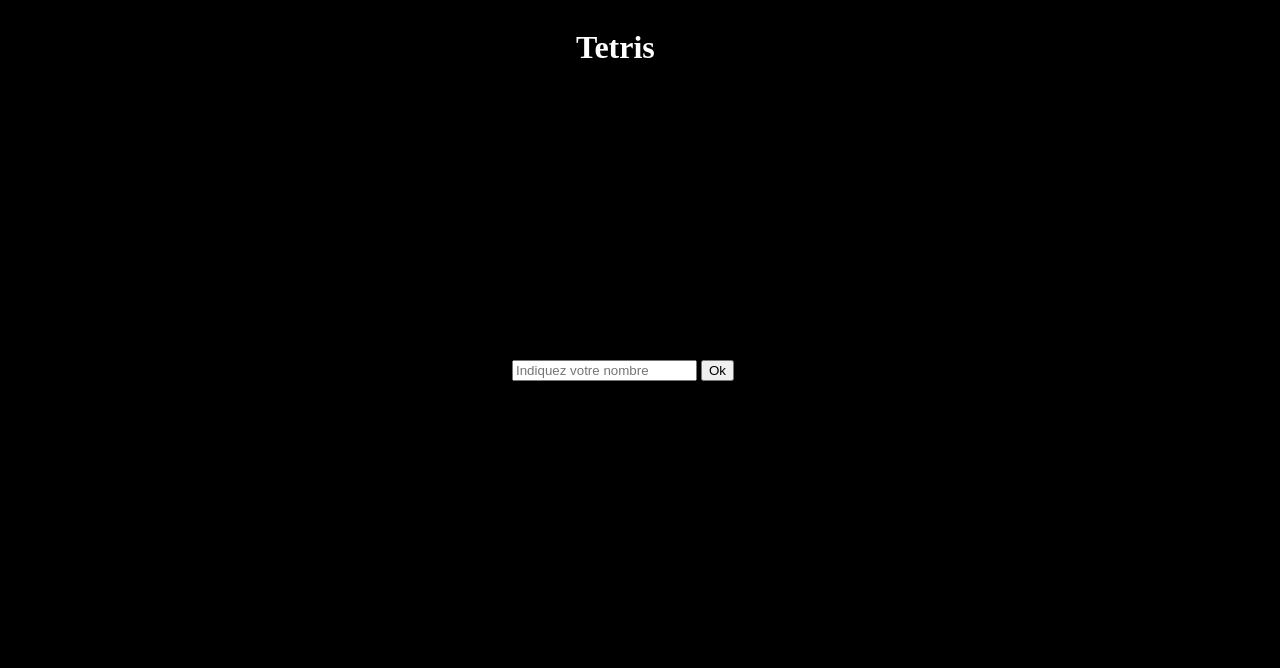
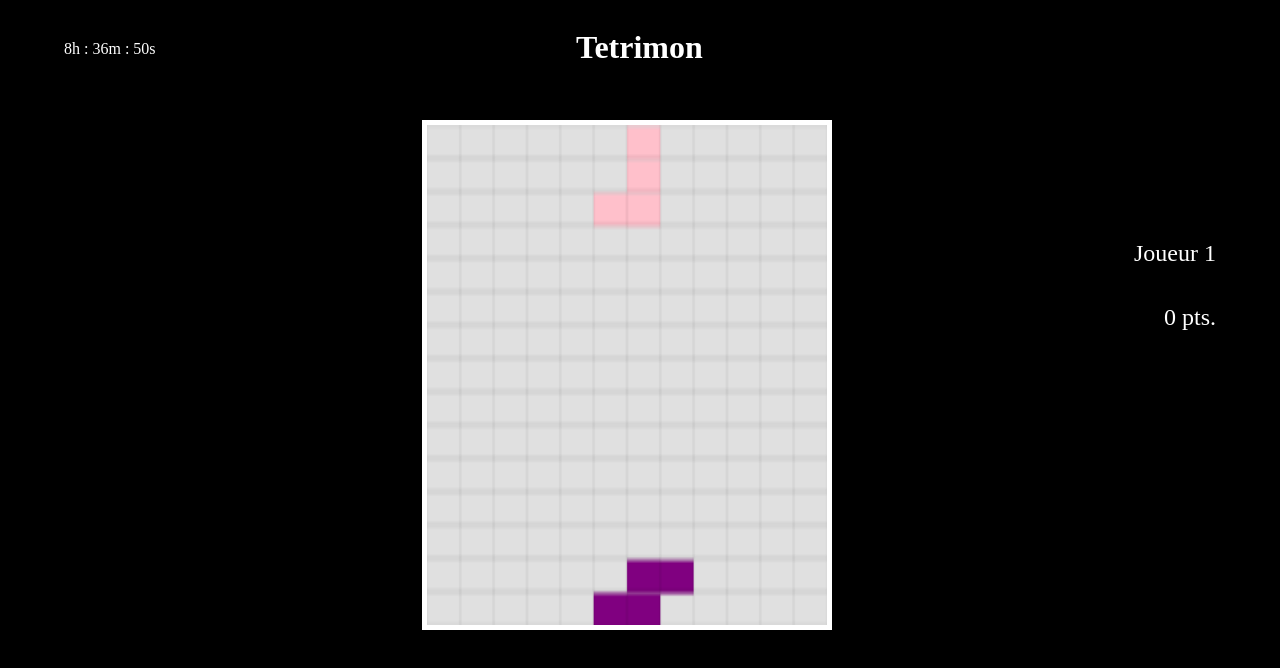
Before and after one commit to dragent/tetrisGame, a plain HTML site: page tetris/html/index.html in a window 1280 px wide. Both pictures are taken after a click on the button "Ok". Drawn offline with Linux system fonts and the light colour scheme.

Commit message:
Add files via upload
Creating of true valor of position + date

```diff
--- a/tetris/css/fond.css
+++ b/tetris/css/fond.css
@@ -53,3 +53,10 @@ h1{
     top:38%;
     font-size: 24px;
 }
+
+#time{
+    position: absolute;
+    top:5%;
+    left:5%;
+    color: white;
+}
--- a/tetris/html/index.html
+++ b/tetris/html/index.html
@@ -4,18 +4,19 @@
 
 
 -->
-<html>
+<html lang="fr">
     <head>
-        <title>Tétris du feu de dieu</title>
+        <title>Tétrimon</title>
         <meta charset="UTF-8">
         <meta name="viewport" content="width=device-width, initial-scale=1.0">
         <link href="../css/fond.css" rel="stylesheet" type="text/css"/>
-        <script src="../js/jquery/jquery-3.3.1.js" type="text/javascript"></script>
-        <script src="../js/piece.js" type="text/javascript"></script>
-        <script src="../js/bloc_js.js" type="text/javascript"></script>
+        <script src="../js/jquery/jquery-3.3.1.js"></script>
+        <script src="../js/piece.js"></script>
+        <script src="../js/bloc_js.js" ></script>
     </head>
-    <body>
-        <h1> Tetris </h1>
+    <body >
+        <h1> Tetrimon </h1>
+        <label id="time"></label>
         <div id="pseudo">
             <input type="text" placeholder="Indiquez votre nombre" id="pseudo_text"/>
             <button id="valid">Ok</button>
--- a/tetris/js/bloc_js.js
+++ b/tetris/js/bloc_js.js
@@ -5,125 +5,110 @@
  */
 
 
-
 $(document).ready(function()
 {
-    const L = "L_forme";
-    const No_L = "No_L_forme";
-    const Z = "Z_forme";
-    const No_Z = "No_Z_forme";
-    const T = "t_forme";
-    const l = "line";
-    const S = "square";
+
+    var tableau_Mat=["L_forme","No_L_forme","Z_forme","No_Z_forme","t_forme","line","square"];
     var descend=true;
     var $cadre=$("#cadre").get(0);
     var $ctx=$("#cadre").get(0).getContext('2d');
     var $pseudo;
-    var w,h,rand,x,y;
+    var w,h,rand,x,y,val_x,val_y;
     var point=0;
-    var tableau_Mat=["L_forme","No_L_forme","Z_forme","No_Z_forme","t_forme","line","square"];
     var piece_act;
     var Tab_piece=new Array;
+
+
+    /******************************************************************************************************************************************************
+     *
+     *
+     *****************************************************************************************************************************************************/
+    getTime();
+    /******************************************************************************************************************************************************
+     *
+     *
+     ******************************************************************************************************************************************************/
 
     function creaLine()
     {
         $ctx.fillStyle='red';
-        $ctx.fillRect(x,y,w*4,h);
     }
 
     function creaCarre()
     {
         $ctx.fillStyle='blue';
-        $ctx.fillRect(x,y,w*2,h*2);
     }
 
     function creaT()
     {
         $ctx.fillStyle='yellow';
-        $ctx.fillRect(x,y,w*3,h);
-        $ctx.fillRect(x+w,y+h,w,h);
     }
 
     function creaL()
     {
         $ctx.fillStyle='green';
-        $ctx.fillRect(x,y,w,h*3);
-        $ctx.fillRect(x+w,y+2*h,w,h);
     }
 
     function creaNoL()
     {
         $ctx.fillStyle='pink';
-        $ctx.fillRect(x,y,w,h*3);
-        $ctx.fillRect(x-w,y+2*h,w,h);
     }
     function creaZ()
     {
         $ctx.fillStyle='violet';
-        $ctx.fillRect(x,y,w*2,h);
-        $ctx.fillRect(x+w,y+h,w*2,h);
     }
     function creaNoZ()
     {
         $ctx.fillStyle='purple';
-        $ctx.fillRect(x,y+h,w*2,h);
-        $ctx.fillRect(x+w,y,w*2,h);
     }
 
-    function creaAlea (rand)
+    function quadrillage()
     {
-        switch(rand)
+        $ctx.strokeStyle = "rgba(0, 0, 0, 1)";
+        $ctx.lineWidth  = '0.05';
+        for(i=0;i<$cadre.height;i+=10)
         {
-            case 0 : creaL();
-                break;
-            case 1 : creaNoL();
-                break;
-            case 2 : creaZ();
-                break;
-            case 3 : creaNoZ();
-                break;
-            case 4 : creaT();
-                break;
-            case 5 : creaLine();
-                break;
-            case 6 : creaCarre();
-                break;
+            for(j=0;j<$cadre.width;j+=w)
+            {
+                $ctx.strokeRect(j, i, w, h);
+            }
         }
     }
 
-    function found(chaine)
+
+    function creaAlea (pieceAff)
     {
-        for(var i=0;i<tableau_Mat.length;i++)
+
+        switch(pieceAff.getForme())
         {
-            if(chaine===tableau_Mat[i])
+            case "L_forme" : creaL();
+                break;
+            case "No_L_forme" : creaNoL();
+                break;
+            case "Z_forme" : creaZ();
+                break;
+            case "No_Z_forme" : creaNoZ();
+                break;
+            case "t_forme" : creaT();
+                break;
+            case "line" : creaLine();
+                break;
+            case "square" : creaCarre();
+                break;
+        }
+      /*  console.log(pieceAff.getX());
+        console.log(pieceAff.getY());*/
+        for(var i=0;i<4;i++)
+        {
+            for(var j=0;j<4;j++)
             {
-                return i;
+                if(pieceAff.mat[i][j]!==0)
+                {
+                    $ctx.fillRect(pieceAff.getMatX(i, j,$cadre.width),pieceAff.getMatY(i, j,$cadre.width),w,h);
+                }
             }
         }
-        return -1;
     }
-
-    $("#valid").click(function (){
-        if($('#pseudo_text').val()!=='')
-        {
-            $pseudo=$("#pseudo_text").val();
-            $("#valid").css("visibility","hidden");
-            $("#pseudo_text").css("visibility","hidden");
-            $("#pseudo").css("visibility","hidden");
-            $("#cadre").css("visibility","visible");
-            $("#Pseudo_joueur").text($pseudo);
-            $("#Points").text(point+" pts.");
-            w=$cadre.width/12;
-            h=10;
-            rand=Math.floor(Math.random() * Math.floor(tableau_Mat.length));
-            y=0;
-            x=5*w;
-            piece_act=new piece(tableau_Mat[rand]);
-            piece_act.miseEnPlace(x,$cadre.width);
-            draw();
-        }
-    });
-
     function dessin()
     {
         tmpX=x;
@@ -132,27 +117,94 @@ $(document).ready(function()
         {
             x=Tab_piece[i].getX();
             y=Tab_piece[i].getY();
-            creaAlea(found(Tab_piece[i].getForme()));
+            creaAlea(Tab_piece[i]);
         }
         x=tmpX;
         y=tmpY;
     }
 
-    function init()
+
+    /******************************************************************************************************************************************************
+     *
+     ******************************************************************************************************************************************************/
+    async function getTime()
     {
-        $ctx.strokeStyle = "rgba(0, 0, 0, 1)";
-        $ctx.lineWidth  = '0.05';
-        for(i=0;i<$cadre.height;i+=10)
-        {
-          for(j=0;j<$cadre.width;j+=w)
-          {
-              $ctx.strokeRect(j, i, w, h);
-          }
-        }
-        if(Tab_piece.length>0)
-            dessin();
+        var $time=$("#time");
+        var dt= new Date($.now());
+        $time.text(dt.getHours()+"h : "+dt.getMinutes()+"m : "+dt.getSeconds()+"s");
+        delete dt;
+        setTimeout(getTime,60);
     }
 
+
+
+    $("#valid").click(function ()
+    {
+        if($('#pseudo_text').val()!=='')
+        {
+            $pseudo=$("#pseudo_text").val();
+        }
+        else
+        {
+            $pseudo="Joueur 1";
+        }
+        $("#valid").css("visibility","hidden");
+        $("#pseudo_text").css("visibility","hidden");
+        $("#pseudo").css("visibility","hidden");
+        $("#cadre").css("visibility","visible");
+        $("#Pseudo_joueur").text($pseudo);
+        $("#Points").text(point+" pts.");
+        val_y=h;
+        $(document).keydown( function(e)
+        {
+           switch(e.which)
+            {
+                case 39:val_x=w;
+                        break;
+                case 37 : val_x=-w;
+                    break;
+                case 40 : val_y+=h;
+                    break;
+            }
+        });
+        val_x=0;
+        w=$cadre.width/12;
+        h=10;
+        val_y=h;
+        rand=Math.floor(Math.random() * Math.floor(tableau_Mat.length));
+        y=0;
+        x=5*w;
+        piece_act=new piece(tableau_Mat[rand]);
+        piece_act.miseEnPlace(x,$cadre.width);
+        draw();
+    });
+
+
+
+
+
+    /********************
+     *
+     * @param {type} piece_act
+     * @return {Boolean}
+     */
+    function  verifLoose(piece_act)
+    {
+        for(i=0;i<4;i++)
+        {
+            for(j=0;j<4;j++)
+            {
+                if((piece_act.mat[i][j]<$cadre.width)&&(piece_act.mat[i][j]>0))
+                    return true;
+            }
+        }
+        return false;
+    }
+    /*****************
+     *
+     * @param {type} temp
+     * @return {Boolean}
+     */
     function verif(temp)
     {
 
@@ -160,47 +212,93 @@ $(document).ready(function()
         {
             for(var j=0;j<4;j++)
             {
-                console.log(i,j);
                 for(var k=0;k<Tab_piece.length;k++)
                 {
                     if(Tab_piece[k].isOnIt(temp.mat[i][j]))
-                        return false;
+                    {
+                        return true;
+                    }
                 }
             }
         }
-        return true;
+        return false;
     }
 
+    /*
+     *
+     */
+    function verifBorder(temp)
+    {
+        for(let i=0;i<4;i++)
+        {
+            for(let j=0;j<4;j++)
+            {
+                if((temp.getMatX(i,j,w)<0)||(temp.getMatX(i,j,w)>w))
+                    return true;
+            }
+        }
+        return false;
+    }
+    function clone(clone,vrai)
+    {
+        clone.setX(vrai.getX());
+        clone.setY(vrai.getY());
+        clone.id=vrai.id;
+        for(var i=0;i<4;i++)
+        {
+            for(var j=0;j<4;j++)
+            {
+                clone.mat[i][j]=vrai.mat[i][j];
+            }
+        }
+    }
     function draw()
     {
         $ctx.clearRect(0,0,$cadre.width,$cadre.height);
-        init();
-        creaAlea(rand);
-        var temp=piece_act;
-        if((!(piece_act.touchefond($cadre.height,$cadre.width/12)))&&(descend))
+        if(Tab_piece.length>0)
+            dessin();
+        creaAlea(piece_act);
+        quadrillage();
+        temp=new piece(piece_act.getForme());
+        clone(temp, piece_act);
+        if((!(piece_act.touchefond($cadre.height,$cadre.width)))&&(descend) && !(verifBorder(temp)))
         {
-            temp.changement(0,h,$cadre.width/12);
-            if(!verif(temp))
+            temp.changement(val_x,val_y,$cadre.width);
+            if(verif(temp))
             {
                 descend=false;
             }
-            piece_act=temp;
-            delete temp;
-            y+=h;
+            else
+            {
+
+                clone(piece_act,temp);
+                y+=val_y;
+                x+=val_x;
+                val_x=0;
+                val_y=h;
+            }
+            window.requestAnimationFrame(function(){setTimeout(draw, 200);});
         }
         else
         {
             descend=true;
             Tab_piece.push(piece_act);
             y=0;
+            x=5*w;
+            val_x=0;
+            val_y=h;
             rand=Math.floor(Math.random() * Math.floor(tableau_Mat.length));
-            piece_act=new piece(tableau_Mat[rand]);
-            piece_act.miseEnPlace(x,$cadre.width);
+            if(!verifLoose(piece_act))
+            {
+
+                piece_act=new piece(tableau_Mat[rand]);
+                piece_act.miseEnPlace(x,$cadre.width);
+                window.requestAnimationFrame(function(){setTimeout(draw, 200);});
+            }
+            else
+            {
+                $("#cadre").css("visibility","hidden");
+            }
         }
-        window.requestAnimationFrame(function(){setTimeout(draw, 1000);});
     }
-
-
-
-
 });
--- a/tetris/js/piece.js
+++ b/tetris/js/piece.js
@@ -4,9 +4,11 @@
  *
  */
 
-var $cadre=$("#cadre");
 var incr=0;
+
+
 class piece  {
+
 
     constructor(forme)
     {
@@ -37,14 +39,15 @@ class piece  {
 
     miseEnPlace(x,max)
     {
-        this.x=this.x+x;
+        this.x+=x;
+        this.y=10;
         for(var i=0;i<4;i++)
         {
             for(var j=0;j<4;j++)
             {
                  if(this.mat[i][j]!==0)
                  {
-                      this.mat[i][j]=this.mat[i][j]+x+(max*j);
+                      this.mat[i][j]=x+(i*25)+(max*(j*10));
                  }
             }
         }
@@ -71,15 +74,17 @@ class piece  {
                         {
                             min=this.mat[i][j];
                         }
-                        this.mat[i][j]=(this.x+val_x)+((this.y+val_y+(j*10))*max);
+                        this.mat[i][j]=(this.x+(25*i)+val_x);
+                        this.mat[i][j]+=((this.y+j*10+val_y)*max);
                      }
                  }
             }
         }
-           this.x=this.x+val_x;
-           this.y=this.y+val_y;;
+        this.x+=val_x;
+        this.y+=val_y;
 
     }
+
 
     touchefond(taille_max,largeur)
     {
@@ -97,6 +102,7 @@ class piece  {
         max=max/largeur;
         return (taille_max-10)<max;
     }
+
     getX()
     {
         return this.x;
@@ -111,6 +117,20 @@ class piece  {
     {
         return this.forme;
     }
+     setX(x)
+    {
+       this.x=x;
+    }
+
+    setY(y)
+    {
+       this.y=y;
+    }
+
+    setForme(forme)
+    {
+        this.forme=forme;
+    }
 
     isOnIt( pos)
     {
@@ -118,10 +138,23 @@ class piece  {
         {
             for(j=0;j<4;j++)
             {
-                if(this.mat[i][j]===pos)
+                if((this.mat[i][j]===pos)&&(pos>0))
+                {
                     return true;
+                }
             }
         }
         return false;
     }
+
+    getMatX( i, j,w)
+    {
+        console.log(this.mat[i][j]);
+       return (this.mat[i][j]%w);
+    }
+
+    getMatY(i, j,w)
+    {
+       return(this.mat[i][j]/w);
+    }
 }
```
